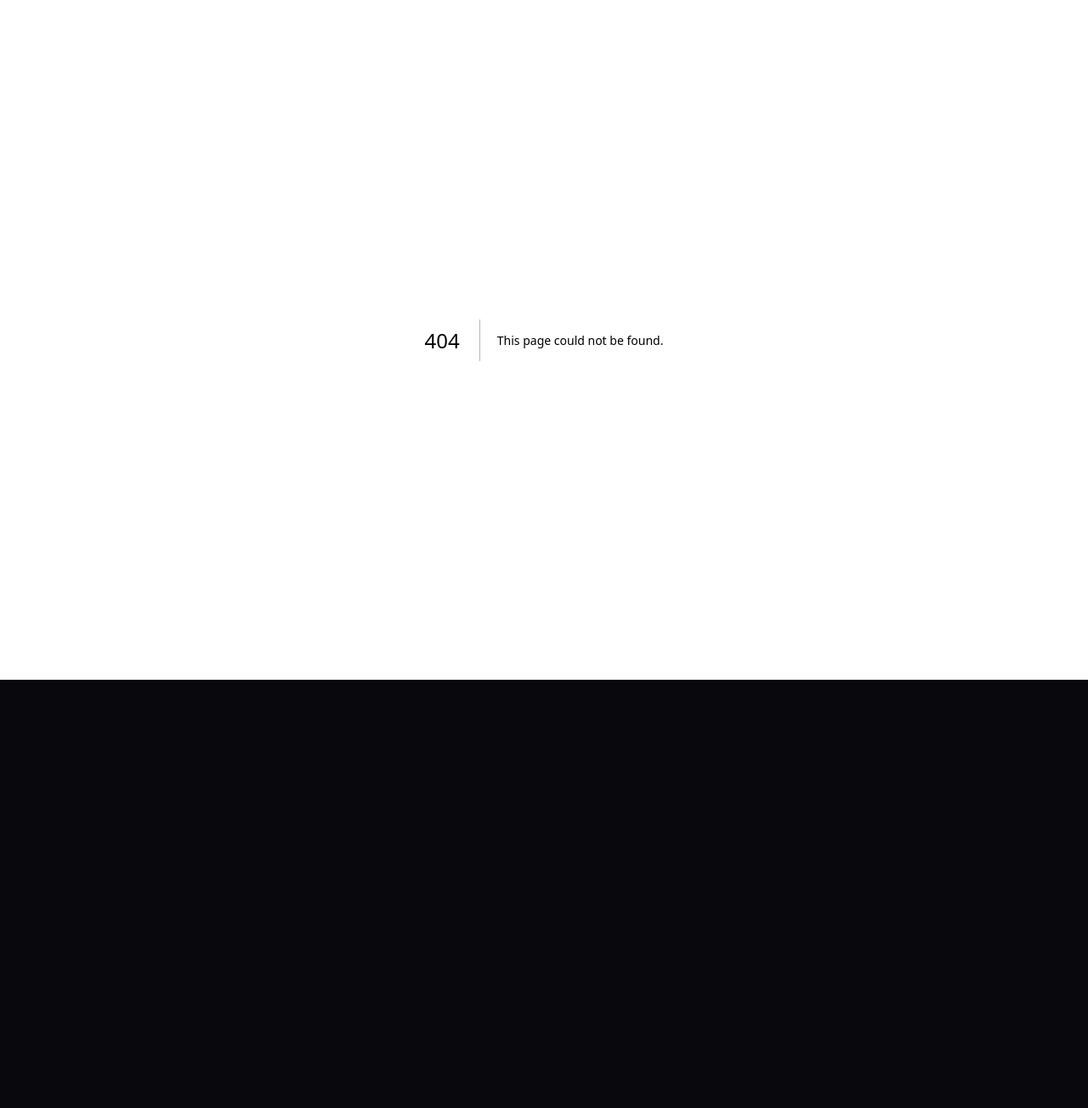
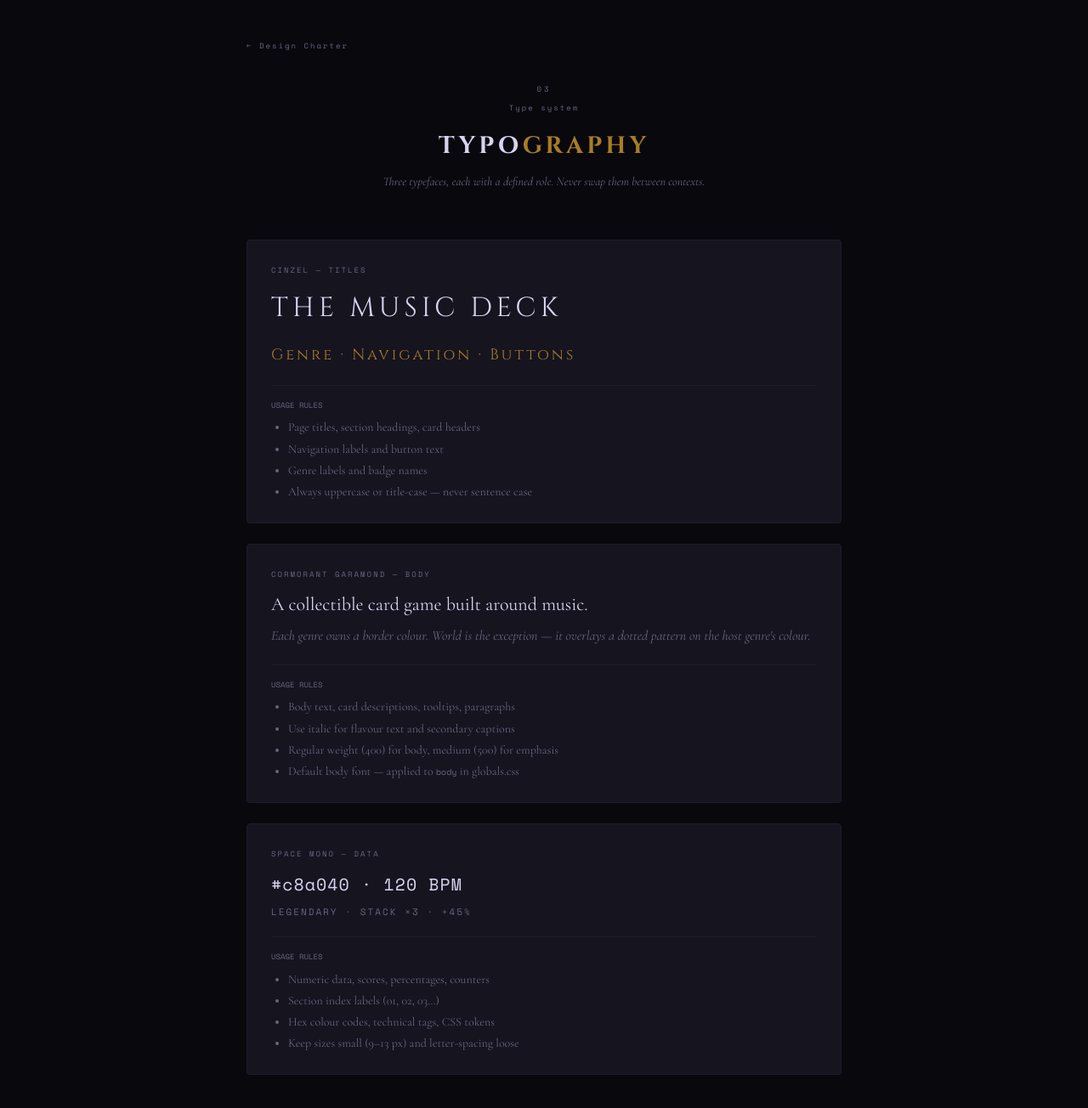
Before and after one commit to BehindTheMusicTree/the-music-deck-assets, a Next.js app: page /typography in a window 1280 px wide. Before the commit this address had no page. Shown: the whole page at 85% size. Before the commit the page ends 800 px from the top, so only its background shows below. Built offline with nearby package versions, Linux system fonts and the light colour scheme.

Commit message:
add app/typography/

```diff
--- /dev/null
+++ b/app/typography/page.tsx
@@ -0,0 +1,85 @@
+import Link from 'next/link';
+
+export default function TypographyPage() {
+  return (
+    <div style={{ padding: '40px 24px', display: 'flex', flexDirection: 'column', alignItems: 'center' }}>
+      <div style={{ width: '100%', maxWidth: 700, marginBottom: 32 }}>
+        <Link href="/" style={{ fontFamily: 'Space Mono, monospace', fontSize: 9, letterSpacing: 2, color: 'var(--muted)', textDecoration: 'none' }}>
+          ← Design Charter
+        </Link>
+      </div>
+      <div style={{ fontFamily: 'Space Mono, monospace', fontSize: 9, letterSpacing: 3, color: 'var(--muted)', marginBottom: 8 }}>03</div>
+      <div style={{ fontFamily: 'Space Mono, monospace', fontSize: 9, letterSpacing: 2, color: 'var(--muted)', marginBottom: 16 }}>Type system</div>
+      <h2 style={{ fontFamily: 'Cinzel, serif', fontSize: 28, letterSpacing: 4, color: 'var(--white)', marginBottom: 8 }}>
+        TYPO<em style={{ color: 'var(--gold)', fontStyle: 'normal' }}>GRAPHY</em>
+      </h2>
+      <p style={{ fontFamily: 'Cormorant Garamond, serif', fontStyle: 'italic', fontSize: 14, color: 'var(--muted)', maxWidth: 600, textAlign: 'center', marginBottom: 56 }}>
+        Three typefaces, each with a defined role. Never swap them between contexts.
+      </p>
+
+      <div style={{ width: '100%', maxWidth: 700, display: 'flex', flexDirection: 'column', gap: 24 }}>
+
+        {/* Cinzel */}
+        <div style={{ background: 'var(--card)', border: '1px solid var(--border)', borderRadius: 4, padding: '28px 28px 24px' }}>
+          <div style={{ fontFamily: 'Space Mono, monospace', fontSize: 9, letterSpacing: 2, color: 'var(--muted)', marginBottom: 12 }}>CINZEL — TITLES</div>
+          <div style={{ fontFamily: 'Cinzel, serif', fontSize: 32, letterSpacing: 5, color: 'var(--white)', marginBottom: 16 }}>
+            THE MUSIC DECK
+          </div>
+          <div style={{ fontFamily: 'Cinzel, serif', fontSize: 18, letterSpacing: 3, color: 'var(--gold)', marginBottom: 20 }}>
+            Genre · Navigation · Buttons
+          </div>
+          <div style={{ borderTop: '1px solid var(--border)', paddingTop: 16 }}>
+            <div style={{ fontFamily: 'Space Mono, monospace', fontSize: 9, color: 'var(--muted)', marginBottom: 6 }}>USAGE RULES</div>
+            <ul style={{ fontFamily: 'Cormorant Garamond, serif', fontSize: 14, color: 'var(--muted)', lineHeight: 1.8, paddingLeft: 20 }}>
+              <li>Page titles, section headings, card headers</li>
+              <li>Navigation labels and button text</li>
+              <li>Genre labels and badge names</li>
+              <li>Always uppercase or title-case — never sentence case</li>
+            </ul>
+          </div>
+        </div>
+
+        {/* Cormorant Garamond */}
+        <div style={{ background: 'var(--card)', border: '1px solid var(--border)', borderRadius: 4, padding: '28px 28px 24px' }}>
+          <div style={{ fontFamily: 'Space Mono, monospace', fontSize: 9, letterSpacing: 2, color: 'var(--muted)', marginBottom: 12 }}>CORMORANT GARAMOND — BODY</div>
+          <div style={{ fontFamily: 'Cormorant Garamond, serif', fontSize: 22, color: 'var(--white)', marginBottom: 8, lineHeight: 1.5 }}>
+            A collectible card game built around music.
+          </div>
+          <div style={{ fontFamily: 'Cormorant Garamond, serif', fontStyle: 'italic', fontSize: 16, color: 'var(--muted)', marginBottom: 20, lineHeight: 1.6 }}>
+            Each genre owns a border colour. World is the exception — it overlays a dotted pattern on the host genre&apos;s colour.
+          </div>
+          <div style={{ borderTop: '1px solid var(--border)', paddingTop: 16 }}>
+            <div style={{ fontFamily: 'Space Mono, monospace', fontSize: 9, color: 'var(--muted)', marginBottom: 6 }}>USAGE RULES</div>
+            <ul style={{ fontFamily: 'Cormorant Garamond, serif', fontSize: 14, color: 'var(--muted)', lineHeight: 1.8, paddingLeft: 20 }}>
+              <li>Body text, card descriptions, tooltips, paragraphs</li>
+              <li>Use italic for flavour text and secondary captions</li>
+              <li>Regular weight (400) for body, medium (500) for emphasis</li>
+              <li>Default body font — applied to <code style={{ fontFamily: 'Space Mono, monospace', fontSize: 10 }}>body</code> in globals.css</li>
+            </ul>
+          </div>
+        </div>
+
+        {/* Space Mono */}
+        <div style={{ background: 'var(--card)', border: '1px solid var(--border)', borderRadius: 4, padding: '28px 28px 24px' }}>
+          <div style={{ fontFamily: 'Space Mono, monospace', fontSize: 9, letterSpacing: 2, color: 'var(--muted)', marginBottom: 12 }}>SPACE MONO — DATA</div>
+          <div style={{ fontFamily: 'Space Mono, monospace', fontSize: 20, color: 'var(--white)', marginBottom: 8, letterSpacing: 1 }}>
+            #c8a040 · 120 BPM
+          </div>
+          <div style={{ fontFamily: 'Space Mono, monospace', fontSize: 11, color: 'var(--muted)', marginBottom: 20, letterSpacing: 2 }}>
+            LEGENDARY · STACK ×3 · +45%
+          </div>
+          <div style={{ borderTop: '1px solid var(--border)', paddingTop: 16 }}>
+            <div style={{ fontFamily: 'Space Mono, monospace', fontSize: 9, color: 'var(--muted)', marginBottom: 6 }}>USAGE RULES</div>
+            <ul style={{ fontFamily: 'Cormorant Garamond, serif', fontSize: 14, color: 'var(--muted)', lineHeight: 1.8, paddingLeft: 20 }}>
+              <li>Numeric data, scores, percentages, counters</li>
+              <li>Section index labels (01, 02, 03…)</li>
+              <li>Hex colour codes, technical tags, CSS tokens</li>
+              <li>Keep sizes small (9–13 px) and letter-spacing loose</li>
+            </ul>
+          </div>
+        </div>
+
+      </div>
+    </div>
+  );
+}
```
